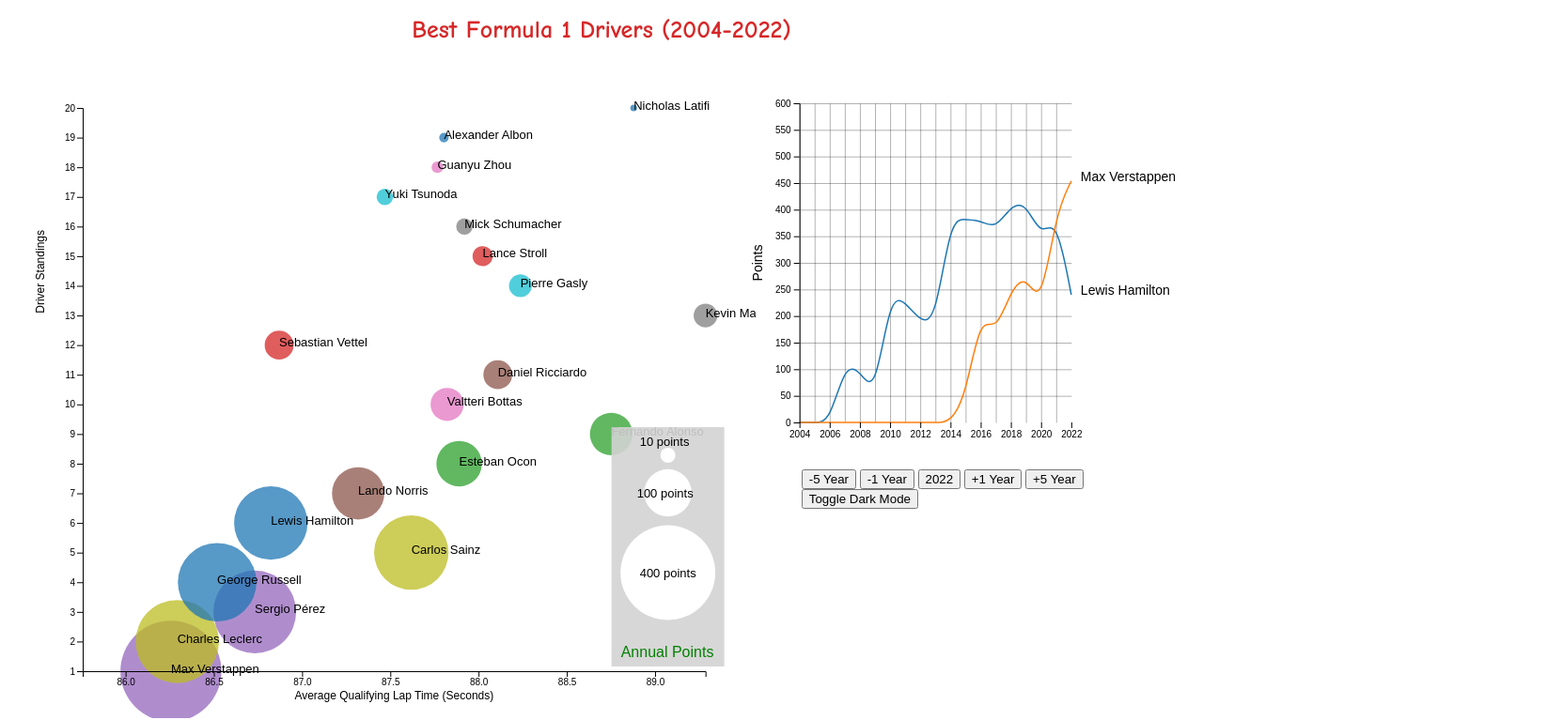
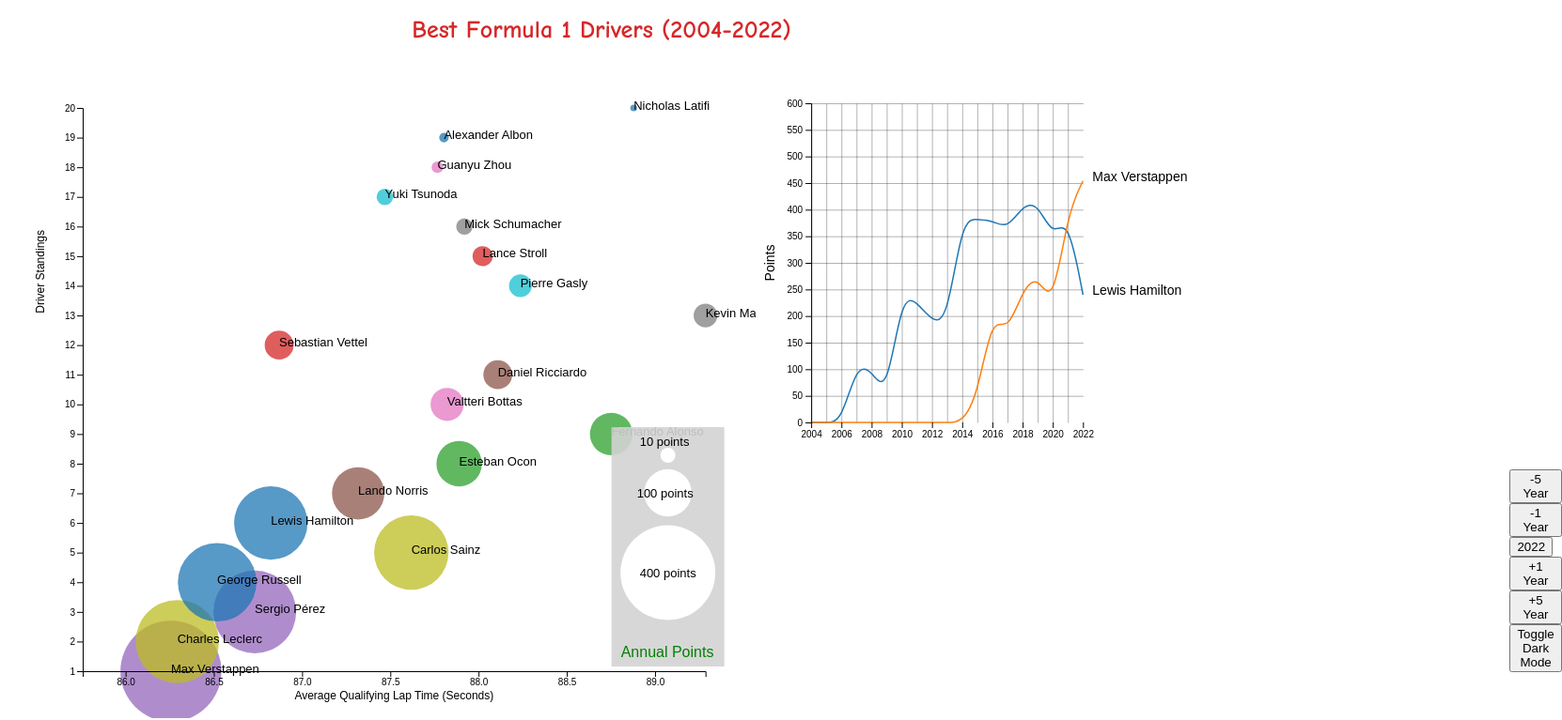
Before and after one commit to khoiduong/Best-F1-Drivers, a plain HTML site: page index.html in a window 1280 px wide. Shown: the top 767 px of the page at 94% size, 1662 px wide, since content can reach past the window. Drawn offline with nearby package versions, Linux system fonts and the light colour scheme.

```diff
--- a/MultilineChart.js
+++ b/MultilineChart.js
@@ -1,15 +1,17 @@
+
+
+//var margin = { top: 10, right: 90, bottom: 150, left: (2 * main_body_width / 3) },
+//  chart_width = ((3 * main_body_width) / 10) - margin.right,
+//  chart_height = 500 - margin.top - margin.bottom;
 //
-//var margin = {top: 10, right: 40, bottom: 50, left: 50},
-//    width = 760 - margin.left - margin.right,
-//    height = 500 - margin.top - margin.bottom;
-//
-//
-//
-//var svg = d3.select("body").append("svg")
-//    .attr("width", width + margin.left + margin.right)
-//    .attr("height", height + margin.top + margin.bottom)
-//    .append("g")
-//    .attr("transform", "translate(" + margin.left + "," + margin.top + ")");
+//var svg2 = d3
+//  .select(".svg2")
+//  .append("svg")
+//  //.attr("width", width + margin.left + margin.right)
+//  .attr("width", "" + 500 + "px")
+//  .attr("height", chart_height + margin.top + margin.bottom)
+//  .append("g")
+//  .attr("transform", "translate(" + margin.left + "," + margin.top + ")");
 
 var margin = { top: 10, right: 90, bottom: 150, left: 0 },
   chart_width = ((3 * main_body_width) / 10) - margin.left - margin.right,
@@ -19,10 +21,10 @@ var svg2 = d3
   .select(".svg2")
   .append("svg")
   //.attr("width", width + margin.left + margin.right)
-  .attr("width", "" + main_body_width + "px")
+  .attr("width", "" + ((40 * main_body_width) / 100) + "px")
   .attr("height", chart_height + margin.top + margin.bottom)
   .append("g")
-  .attr("transform", "translate(" + ((2 * main_body_width) / 3) + margin.left + "," + margin.top + ")");
+  .attr("transform", "translate(" + ((8 * main_body_width) / 100) + margin.left + "," + margin.top + ")");
 
 var xScale = d3.scaleLinear().range([0, chart_width]);
 var yScale = d3.scaleLinear().range([chart_height, 0]);
--- a/scatterplot.js
+++ b/scatterplot.js
@@ -21,7 +21,6 @@ var svg1 = d3
   .append("g")
   .attr("transform", "translate(" + margin.left + "," + margin.top + ")");
 
-d3.selectAll(".button").attr("transform", "translate(" + 500 + "," + margin.top + ")");
 
 var startDate = "1990-01-01";
 var endDate = "2010-01-01";
--- a/style.css
+++ b/style.css
@@ -89,7 +89,7 @@ h1 {
 .svg2 {
   position: absolute;
   top: 100px;
-/*  right: 0;*/
+  right: 1vw;
 }
 
 .container {
```
